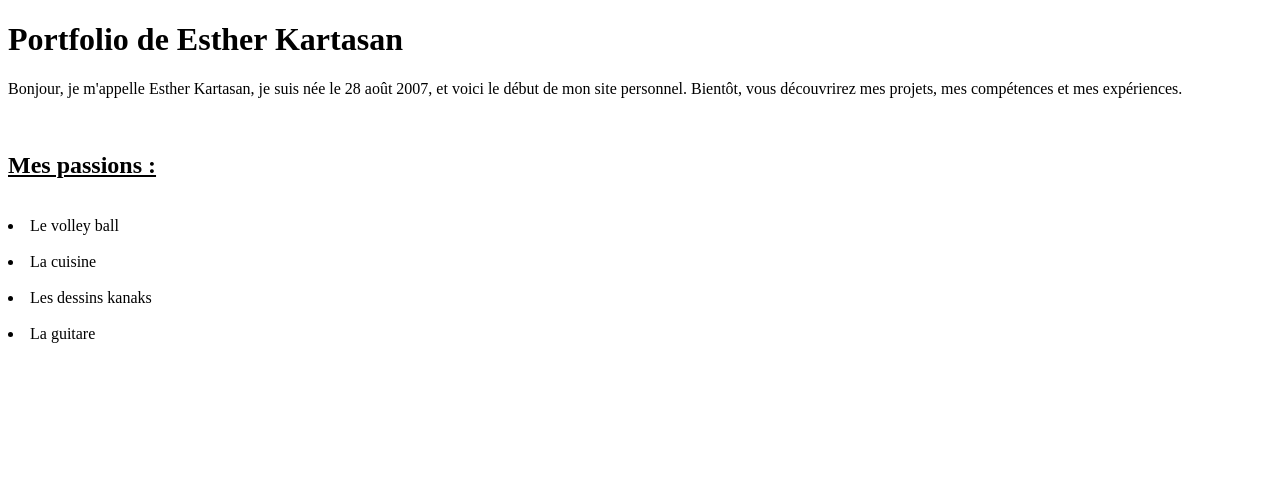
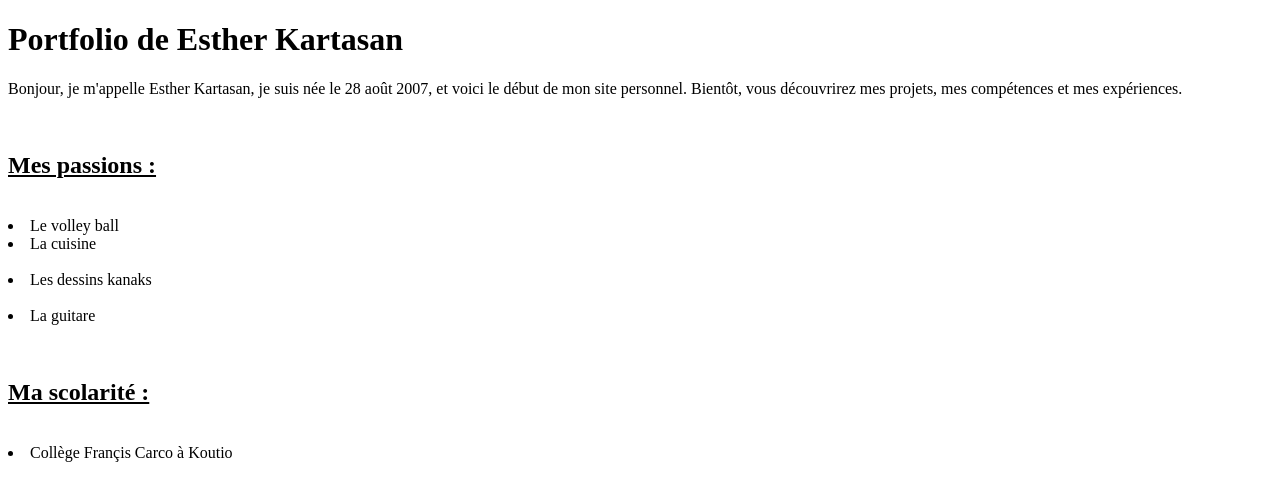
Before and after one commit to kartasanesther8/portfolio, a plain HTML site: page index.html in a window 1280 px wide. Drawn offline with Linux system fonts and the light colour scheme.

Commit message:
Update index.html

```diff
--- a/index.html
+++ b/index.html
@@ -9,10 +9,14 @@
     <h1>Portfolio de Esther Kartasan</h1>
     <p>Bonjour, je m'appelle Esther Kartasan, je suis née le 28 août 2007, et voici le début de mon site personnel. Bientôt, vous découvrirez mes projets, mes compétences et mes expériences.</p>
 <p></br> <h2><strong><u> Mes passions :</u></strong></h2>
-</br> <li>Le volley ball </strong></li>
+</br> <li>Le volley ball </strong</li>
 </br><li> La cuisine</li>
 </br><li>Les dessins kanaks</li>
 </br><li>La guitare </li> </p>
+    <p></br><h2><strong><u> Ma scolarité : </u></strong></h2>
+</br> <li> Collège Françis Carco à Koutio  </li>
+
+    </p>
 
 </body>
 </html>
```
